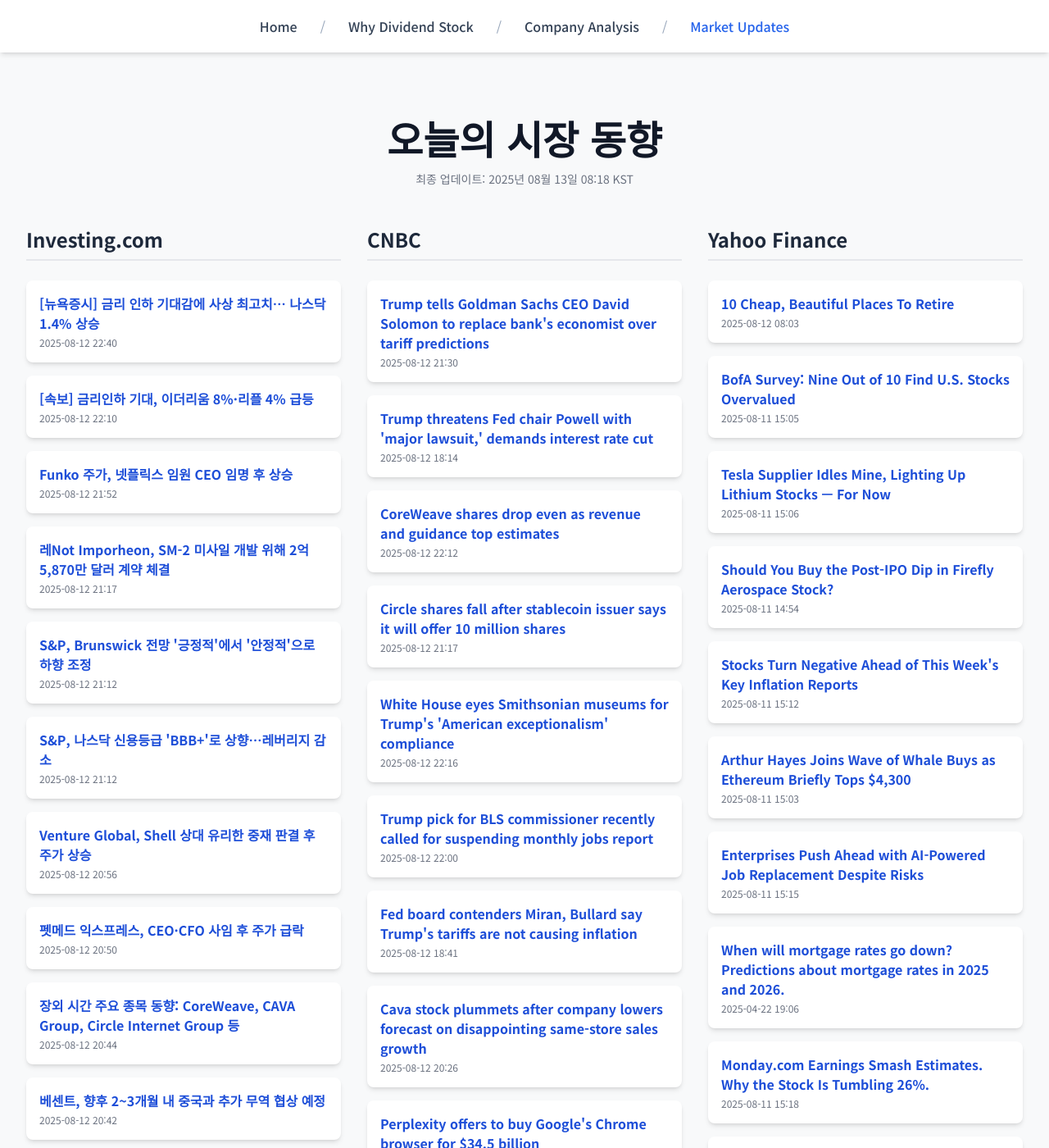
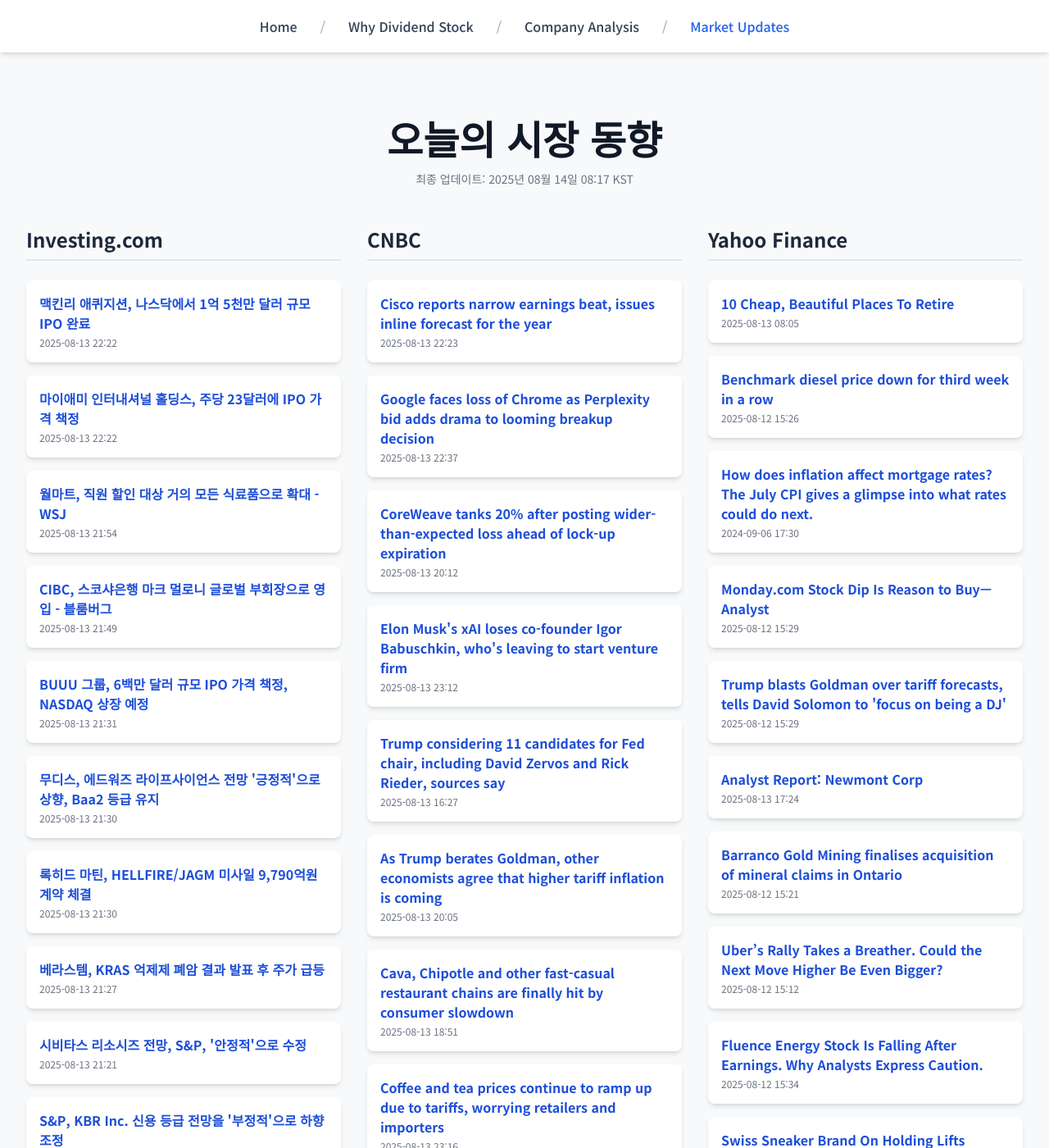
Before and after one commit to Kay-Hwang/my-company-analysis, a Jekyll site: the page built from market-updates.html, in a window 1280 px wide and 1400 px high. Shown: the whole window at 82% size. Built offline with Jekyll 4.4.1, drawn with Linux system fonts in a browser that asks for light colours; nearby versions of some CDN libraries; a script that is not in the unit is left out; some of the changed text lies outside the part shown.

Commit message:
Update daily data

```diff
--- a/_data/latest_data.json
+++ b/_data/latest_data.json
@@ -1,190 +1,190 @@
 {
-  "lastUpdated": "2025년 08월 13일 08:18 KST",
+  "lastUpdated": "2025년 08월 14일 08:17 KST",
   "news": {
     "investing": [
       {
-        "title": "[뉴욕증시] 금리 인하 기대감에 사상 최고치… 나스닥 1.4% 상승",
-        "link": "https://kr.investing.com/news/stock-market-news/article-1592290",
-        "pubDate": "2025-08-12 22:40:37",
-        "summary": "[뉴욕증시] 금리 인하 기대감에 사상 최고치… 나스닥 1.4% 상승"
+        "title": "맥킨리 애퀴지션, 나스닥에서 1억 5천만 달러 규모 IPO 완료",
+        "link": "https://kr.investing.com/news/stock-market-news/article-432SI-1594531",
+        "pubDate": "2025-08-13 22:22:13",
+        "summary": "맥킨리 애퀴지션, 나스닥에서 1억 5천만 달러 규모 IPO 완료"
       },
       {
-        "title": "[속보] 금리인하 기대, 이더리움 8%·리플 4% 급등",
-        "link": "https://kr.investing.com/news/stock-market-news/article-1592267",
-        "pubDate": "2025-08-12 22:10:37",
-        "summary": "[속보] 금리인하 기대, 이더리움 8%·리플 4% 급등"
+        "title": "마이애미 인터내셔널 홀딩스, 주당 23달러에 IPO 가격 책정",
+        "link": "https://kr.investing.com/news/stock-market-news/article-432SI-1594532",
+        "pubDate": "2025-08-13 22:22:08",
+        "summary": "마이애미 인터내셔널 홀딩스, 주당 23달러에 IPO 가격 책정"
       },
       {
-        "title": "Funko 주가, 넷플릭스 임원 CEO 임명 후 상승",
-        "link": "https://kr.investing.com/news/stock-market-news/article-93CH-1592244",
-        "pubDate": "2025-08-12 21:52:45",
-        "summary": "Funko 주가, 넷플릭스 임원 CEO 임명 후 상승"
+        "title": "월마트, 직원 할인 대상 거의 모든 식료품으로 확대 - WSJ",
+        "link": "https://kr.investing.com/news/stock-market-news/article-93CH-1594498",
+        "pubDate": "2025-08-13 21:54:39",
+        "summary": "월마트, 직원 할인 대상 거의 모든 식료품으로 확대 - WSJ"
       },
       {
-        "title": "레Not Imporheon, SM-2 미사일 개발 위해 2억 5,870만 달러 계약 체결",
-        "link": "https://kr.investing.com/news/stock-market-news/article-93CH-1592156",
-        "pubDate": "2025-08-12 21:17:47",
-        "summary": "레Not Imporheon, SM-2 미사일 개발 위해 2억 5,870만 달러 계약 체결"
+        "title": "CIBC, 스코샤은행 마크 멀로니 글로벌 부회장으로 영입 - 블룸버그",
+        "link": "https://kr.investing.com/news/stock-market-news/article-93CH-1594489",
+        "pubDate": "2025-08-13 21:49:37",
+        "summary": "CIBC, 스코샤은행 마크 멀로니 글로벌 부회장으로 영입 - 블룸버그"
       },
       {
-        "title": "S&P, Brunswick 전망 '긍정적'에서 '안정적'으로 하향 조정",
-        "link": "https://kr.investing.com/news/stock-market-news/article-93CH-1592139",
-        "pubDate": "2025-08-12 21:12:38",
-        "summary": "S&P, Brunswick 전망 '긍정적'에서 '안정적'으로 하향 조정"
+        "title": "BUUU 그룹, 6백만 달러 규모 IPO 가격 책정, NASDAQ 상장 예정",
+        "link": "https://kr.investing.com/news/stock-market-news/article-432SI-1594458",
+        "pubDate": "2025-08-13 21:31:05",
+        "summary": "BUUU 그룹, 6백만 달러 규모 IPO 가격 책정, NASDAQ 상장 예정"
       },
       {
-        "title": "S&P, 나스닥 신용등급 'BBB+'로 상향…레버리지 감소",
-        "link": "https://kr.investing.com/news/stock-market-news/article-93CH-1592138",
-        "pubDate": "2025-08-12 21:12:30",
-        "summary": "S&P, 나스닥 신용등급 'BBB+'로 상향…레버리지 감소"
+        "title": "무디스, 에드워즈 라이프사이언스 전망 '긍정적'으로 상향, Baa2 등급 유지",
+        "link": "https://kr.investing.com/news/stock-market-news/article-93CH-1594454",
+        "pubDate": "2025-08-13 21:30:20",
+        "summary": "무디스, 에드워즈 라이프사이언스 전망 '긍정적'으로 상향, Baa2 등급 유지"
       },
       {
-        "title": "Venture Global, Shell 상대 유리한 중재 판결 후 주가 상승",
-        "link": "https://kr.investing.com/news/stock-market-news/article-93CH-1592101",
-        "pubDate": "2025-08-12 20:56:00",
-        "summary": "Venture Global, Shell 상대 유리한 중재 판결 후 주가 상승"
+        "title": "록히드 마틴, HELLFIRE/JAGM 미사일 9,790억원 계약 체결",
+        "link": "https://kr.investing.com/news/stock-market-news/article-93CH-1594453",
+        "pubDate": "2025-08-13 21:30:19",
+        "summary": "록히드 마틴, HELLFIRE/JAGM 미사일 9,790억원 계약 체결"
       },
       {
-        "title": "펫메드 익스프레스, CEO·CFO 사임 후 주가 급락",
-        "link": "https://kr.investing.com/news/stock-market-news/article-93CH-1592093",
-        "pubDate": "2025-08-12 20:50:59",
-        "summary": "펫메드 익스프레스, CEO·CFO 사임 후 주가 급락"
+        "title": "베라스템, KRAS 억제제 폐암 결과 발표 후 주가 급등",
+        "link": "https://kr.investing.com/news/stock-market-news/article-93CH-1594448",
+        "pubDate": "2025-08-13 21:27:38",
+        "summary": "베라스템, KRAS 억제제 폐암 결과 발표 후 주가 급등"
       },
       {
-        "title": "장외 시간 주요 종목 동향: CoreWeave, CAVA Group, Circle Internet Group 등",
-        "link": "https://kr.investing.com/news/stock-market-news/article-432SI-1592085",
-        "pubDate": "2025-08-12 20:44:17",
-        "summary": "장외 시간 주요 종목 동향: CoreWeave, CAVA Group, Circle Internet Group 등"
+        "title": "시비타스 리소시즈 전망, S&P, '안정적'으로 수정",
+        "link": "https://kr.investing.com/news/stock-market-news/article-93CH-1594436",
+        "pubDate": "2025-08-13 21:21:55",
+        "summary": "시비타스 리소시즈 전망, S&P, '안정적'으로 수정"
       },
       {
-        "title": "베센트, 향후 2~3개월 내 중국과 추가 무역 협상 예정",
-        "link": "https://kr.investing.com/news/stock-market-news/article-93CH-1592071",
-        "pubDate": "2025-08-12 20:42:18",
-        "summary": "베센트, 향후 2~3개월 내 중국과 추가 무역 협상 예정"
+        "title": "S&P, KBR Inc. 신용 등급 전망을 '부정적'으로 하향 조정",
+        "link": "https://kr.investing.com/news/stock-market-news/article-93CH-1594432",
+        "pubDate": "2025-08-13 21:20:25",
+        "summary": "S&P, KBR Inc. 신용 등급 전망을 '부정적'으로 하향 조정"
       }
     ],
     "cnbc": [
       {
-        "title": "Trump tells Goldman Sachs CEO David Solomon to replace bank's economist over tariff predictions",
-        "link": "https://www.cnbc.com/2025/08/12/trump-solomon-goldman-sachs-economist-tariffs.html",
-        "pubDate": "Tue, 12 Aug 2025 21:30:39 GMT",
-        "summary": "President Donald Trump said that Goldman Sachs boss David Solomon should \"just focus on being a DJ\" if he does not get a new economist."
+        "title": "Cisco reports narrow earnings beat, issues inline forecast for the year",
+        "link": "https://www.cnbc.com/2025/08/13/cisco-csco-q4-earnings-report-2025.html",
+        "pubDate": "Wed, 13 Aug 2025 22:23:06 GMT",
+        "summary": "Cisco posted Q4 revenue up 7.6% to $14.67 billion and its 2026 forecast on track with strong AI infrastructure orders."
       },
       {
-        "title": "Trump threatens Fed chair Powell with 'major lawsuit,' demands interest rate cut",
-        "link": "https://www.cnbc.com/2025/08/12/trump-fed-powell-lawsuit-washington-building.html",
-        "pubDate": "Tue, 12 Aug 2025 18:14:44 GMT",
-        "summary": "President Trump blasted Federal Reserve Chair Jerome Powell over the multibillion-dollar renovation of the central bank's headquarters."
+        "title": "Google faces loss of Chrome as Perplexity bid adds drama to looming breakup decision",
+        "link": "https://www.cnbc.com/2025/08/13/google-antitrust-chrome-perplexity-ai-youtube.html",
+        "pubDate": "Wed, 13 Aug 2025 22:37:15 GMT",
+        "summary": "Perplexity AI's offer of $34.5 billion for Google's Chrome browser is a lot lower than where some analysts value the business."
       },
       {
-        "title": "CoreWeave shares drop even as revenue and guidance top estimates",
-        "link": "https://www.cnbc.com/2025/08/12/coreweave-crwv-q2-earnings-report-2025.html",
-        "pubDate": "Tue, 12 Aug 2025 22:12:12 GMT",
-        "summary": "CoreWeave expanded its business with OpenAI during the second quarter, and it's also working with banks Goldman Sachs and Morgan Stanley."
+        "title": "CoreWeave tanks 20% after posting wider-than-expected loss ahead of lock-up expiration",
+        "link": "https://www.cnbc.com/2025/08/13/coreweave-stock-loss-lockup.html",
+        "pubDate": "Wed, 13 Aug 2025 20:12:24 GMT",
+        "summary": "CoreWeave's stock dropped 20% after the renter of artificial intelligence data centers reported a bigger-than-expected loss."
       },
       {
-        "title": "Circle shares fall after stablecoin issuer says it will offer 10 million shares",
-        "link": "https://www.cnbc.com/2025/08/12/circle-shares-fall-after-stablecoin-issuer-says-it-will-offer-10-million-shares.html",
-        "pubDate": "Tue, 12 Aug 2025 21:17:13 GMT",
-        "summary": "Circle Internet Group shares fell after the company said it would offer 10 million Class A common shares."
+        "title": "Elon Musk's xAI loses co-founder Igor Babuschkin, who's leaving to start venture firm",
+        "link": "https://www.cnbc.com/2025/08/13/elon-musks-xai-loses-co-founder-igor-babuschkin-for-venture-firm.html",
+        "pubDate": "Wed, 13 Aug 2025 23:12:16 GMT",
+        "summary": "Igor Babuschkin, who helped start xAI in 2023, said in a post on X that he's leaving the artificial intelligence startup to launch his own venture firm."
       },
       {
-        "title": "White House eyes Smithsonian museums for Trump's 'American exceptionalism' compliance",
-        "link": "https://www.cnbc.com/2025/08/12/trump-white-house-smithsonian-museum-american.html",
-        "pubDate": "Tue, 12 Aug 2025 22:16:16 GMT",
-        "summary": "The Smithsonian museums will get four months to make \"content corrections\" if exhibits don't match a directive by President Trump."
+        "title": "Trump considering 11 candidates for Fed chair, including David Zervos and Rick Rieder, sources say",
+        "link": "https://www.cnbc.com/2025/08/13/trump-considering-11-candidates-for-fed-chair-including-david-zervos-and-rick-rieder-sources-say.html",
+        "pubDate": "Wed, 13 Aug 2025 16:27:34 GMT",
+        "summary": "The size of the Fed Chair candidate list and the process described suggest a decision is not imminent and could take a considerable amount of time."
       },
       {
-        "title": "Trump pick for BLS commissioner recently called for suspending monthly jobs report",
-        "link": "https://www.cnbc.com/2025/08/12/trump-bls-antoni-jobs-report-data.html",
-        "pubDate": "Tue, 12 Aug 2025 22:00:40 GMT",
-        "summary": "Heritage Foundation economist E.J. Antoni questioned the reports' accuracy after President Donald Trump fired the prior Bureau of Labor Statistics chief."
+        "title": "As Trump berates Goldman, other economists agree that higher tariff inflation is coming",
+        "link": "https://www.cnbc.com/2025/08/13/as-trump-berates-goldman-other-economists-agree-that-higher-tariff-inflation-is-coming.html",
+        "pubDate": "Wed, 13 Aug 2025 20:05:20 GMT",
+        "summary": "Goldman Sachs is taking the heat for its call that heavier tariff-induced consumer inflation is ahead, but it's far from alone in that view."
       },
       {
-        "title": "Fed board contenders Miran, Bullard say Trump's tariffs are not causing inflation",
-        "link": "https://www.cnbc.com/2025/08/12/fed-board-contenders-miran-bullard-say-trumps-tariffs-are-not-causing-inflation.html",
-        "pubDate": "Tue, 12 Aug 2025 18:41:16 GMT",
-        "summary": "Both did not commit to how they would vote on interest rates. However, they praised Trump's pro-growth agenda."
+        "title": "Cava, Chipotle and other fast-casual restaurant chains are finally hit by consumer slowdown",
+        "link": "https://www.cnbc.com/2025/08/13/cava-chipotle-sweetgreen-report-slower-sales.html",
+        "pubDate": "Wed, 13 Aug 2025 18:51:02 GMT",
+        "summary": "After bucking industry trends, fast-casual chains like Chipotle and Cava are finally feeling the consumer slowdown."
       },
       {
-        "title": "Cava stock plummets after company lowers forecast on disappointing same-store sales growth",
-        "link": "https://www.cnbc.com/2025/08/12/cava-q2-2025-earningshtml.html",
-        "pubDate": "Tue, 12 Aug 2025 20:26:28 GMT",
-        "summary": "Cava also announced an investment in Hyphen, a restaurant automation startup."
+        "title": "Coffee and tea prices continue to ramp up due to tariffs, worrying retailers and importers",
+        "link": "https://www.cnbc.com/2025/08/13/coffee-and-tea-prices-ramp-up-due-to-tariffs.html",
+        "pubDate": "Wed, 13 Aug 2025 23:16:38 GMT",
+        "summary": "According to the Bureau of Labor Statistics, coffee prices surged 14.5% in July year over year. The average retail price for a pound of ground coffee hit $8.41."
       },
       {
-        "title": "Perplexity offers to buy Google's Chrome browser for $34.5 billion",
-        "link": "https://www.cnbc.com/2025/08/12/perplexity-google-chrome-ai.html",
-        "pubDate": "Tue, 12 Aug 2025 18:10:46 GMT",
-        "summary": "AI startup Perplexity has offered to buy Google's Chrome browser for $34.5 billion"
+        "title": "Trump's budget bill made 529 college savings plans even more powerful—here's what it means for your money",
+        "link": "https://www.cnbc.com/2025/08/13/trumps-budget-bill-made-529-college-savings-plans-more-powerful-heres-what-it-means-for-your-money.html",
+        "pubDate": "Wed, 13 Aug 2025 18:48:47 GMT",
+        "summary": "The 'big beautiful' budget bill expands the tax advantages of 529 accounts, vehicles that parents have traditionally used to save for their kids' college costs."
       },
       {
-        "title": "Here’s the inflation breakdown for July 2025 — in one chart",
-        "link": "https://www.cnbc.com/2025/08/12/heres-the-inflation-breakdown-for-july-2025-in-one-chart.html",
-        "pubDate": "Tue, 12 Aug 2025 18:57:55 GMT",
-        "summary": "The consumer price index rose 2.7% in July on an annual basis. There's some evidence tariffs are putting upward pressure on inflation, economists said."
+        "title": "Nearly 1 in 5 older student loan borrowers are seriously delinquent as Trump steps up collections",
+        "link": "https://www.cnbc.com/2025/08/13/older-student-loan-delinquencies-under-trump.html",
+        "pubDate": "Wed, 13 Aug 2025 17:23:37 GMT",
+        "summary": "There's still time for older student loan borrowers who are behind on their bills to avoid default, and garnishment of their retirement benefits and wages."
       }
     ],
     "yahoo": [
       {
         "title": "10 Cheap, Beautiful Places To Retire",
         "link": "https://finance.yahoo.com/news/15-cheap-beautiful-places-retire-143120191.html",
-        "pubDate": "2025-08-12T08:03:11Z",
+        "pubDate": "2025-08-13T08:05:07Z",
         "summary": "10 Cheap, Beautiful Places To Retire"
       },
       {
-        "title": "BofA Survey: Nine Out of 10 Find U.S. Stocks Overvalued",
-        "link": "https://www.barrons.com/livecoverage/stock-market-news-today-081125/card/bofa-survey-nine-out-of-10-find-u-s-stocks-overvalued-xvogEBAPgiK2m7JbT2UR?siteid=yhoof2&yptr=yahoo",
-        "pubDate": "2025-08-11T15:05:45Z",
-        "summary": "BofA Survey: Nine Out of 10 Find U.S. Stocks Overvalued"
+        "title": "Benchmark diesel price down for third week in a row",
+        "link": "https://finance.yahoo.com/news/benchmark-diesel-price-down-third-152650280.html",
+        "pubDate": "2025-08-12T15:26:50Z",
+        "summary": "Benchmark diesel price down for third week in a row"
       },
       {
-        "title": "Tesla Supplier Idles Mine, Lighting Up Lithium Stocks — For Now",
-        "link": "https://www.investors.com/news/tesla-supplier-catl-idles-mine-lithium-stocks-alb-sqm/?src=A00220&yptr=yahoo",
-        "pubDate": "2025-08-11T15:06:30Z",
-        "summary": "Tesla Supplier Idles Mine, Lighting Up Lithium Stocks — For Now"
+        "title": "How does inflation affect mortgage rates? The July CPI gives a glimpse into what rates could do next.",
+        "link": "https://finance.yahoo.com/personal-finance/mortgages/article/how-does-inflation-affect-mortgage-rates-the-july-cpi-gives-a-glimpse-into-what-rates-could-do-next-173028656.html",
+        "pubDate": "2024-09-06T17:30:28Z",
+        "summary": "How does inflation affect mortgage rates? The July CPI gives a glimpse into what rates could do next."
       },
       {
-        "title": "Should You Buy the Post-IPO Dip in Firefly Aerospace Stock?",
-        "link": "https://finance.yahoo.com/news/buy-post-ipo-dip-firefly-145453861.html",
-        "pubDate": "2025-08-11T14:54:53Z",
-        "summary": "Should You Buy the Post-IPO Dip in Firefly Aerospace Stock?"
+        "title": "Monday.com Stock Dip Is Reason to Buy—Analyst",
+        "link": "https://www.barrons.com/articles/monday-com-stock-buy-ai-revenue-46d8a04b?siteid=yhoof2&yptr=yahoo",
+        "pubDate": "2025-08-12T15:29:00Z",
+        "summary": "Monday.com Stock Dip Is Reason to Buy—Analyst"
       },
       {
-        "title": "Stocks Turn Negative Ahead of This Week's Key Inflation Reports",
-        "link": "https://finance.yahoo.com/news/stocks-turn-mixed-ahead-weeks-151239610.html",
-        "pubDate": "2025-08-11T15:12:39Z",
-        "summary": "Stocks Turn Negative Ahead of This Week's Key Inflation Reports"
+        "title": "Trump blasts Goldman over tariff forecasts, tells David Solomon to 'focus on being a DJ'",
+        "link": "https://finance.yahoo.com/news/trump-blasts-goldman-over-tariff-forecasts-tells-david-solomon-to-focus-on-being-a-dj-152952355.html",
+        "pubDate": "2025-08-12T15:29:52Z",
+        "summary": "Trump blasts Goldman over tariff forecasts, tells David Solomon to 'focus on being a DJ'"
       },
       {
-        "title": "Arthur Hayes Joins Wave of Whale Buys as Ethereum Briefly Tops $4,300",
-        "link": "https://finance.yahoo.com/news/arthur-hayes-joins-wave-whale-150342351.html",
-        "pubDate": "2025-08-11T15:03:42Z",
-        "summary": "Arthur Hayes Joins Wave of Whale Buys as Ethereum Briefly Tops $4,300"
+        "title": "Analyst Report: Newmont Corp",
+        "link": "https://finance.yahoo.com/research/reports/ARGUS_3235_AnalystReport_1755105846000?yptr=yahoo&ncid=yahooproperties_plusresear_nm5q6ze1cei",
+        "pubDate": "2025-08-13T17:24:06Z",
+        "summary": "Analyst Report: Newmont Corp"
       },
       {
-        "title": "Enterprises Push Ahead with AI-Powered Job Replacement Despite Risks",
-        "link": "https://finance.yahoo.com/news/enterprises-push-ahead-ai-powered-151500019.html",
-        "pubDate": "2025-08-11T15:15:00Z",
-        "summary": "Enterprises Push Ahead with AI-Powered Job Replacement Despite Risks"
+        "title": "Barranco Gold Mining finalises acquisition of mineral claims in Ontario",
+        "link": "https://finance.yahoo.com/news/barranco-gold-mining-finalises-acquisition-152136688.html",
+        "pubDate": "2025-08-12T15:21:36Z",
+        "summary": "Barranco Gold Mining finalises acquisition of mineral claims in Ontario"
       },
       {
-        "title": "When will mortgage rates go down? Predictions about mortgage rates in 2025 and 2026.",
-        "link": "https://finance.yahoo.com/personal-finance/mortgages/article/when-will-mortgage-rates-go-down-predictions-about-mortgage-rates-in-2025-and-2026-190610774.html",
-        "pubDate": "2025-04-22T19:06:10Z",
-        "summary": "When will mortgage rates go down? Predictions about mortgage rates in 2025 and 2026."
+        "title": "Uber’s Rally Takes a Breather. Could the Next Move Higher Be Even Bigger?",
+        "link": "https://finance.yahoo.com/news/uber-rally-takes-breather-could-151229288.html",
+        "pubDate": "2025-08-12T15:12:29Z",
+        "summary": "Uber’s Rally Takes a Breather. Could the Next Move Higher Be Even Bigger?"
       },
       {
-        "title": "Monday.com Earnings Smash Estimates. Why the Stock Is Tumbling 26%.",
-        "link": "https://www.barrons.com/articles/monday-com-earnings-stock-price-bc8e10fc?siteid=yhoof2&yptr=yahoo",
-        "pubDate": "2025-08-11T15:18:00Z",
-        "summary": "Monday.com Earnings Smash Estimates. Why the Stock Is Tumbling 26%."
+        "title": "Fluence Energy Stock Is Falling After Earnings. Why Analysts Express Caution.",
+        "link": "https://www.barrons.com/articles/fluence-earnings-stock-price-1e7fbfac?siteid=yhoof2&yptr=yahoo",
+        "pubDate": "2025-08-12T15:34:00Z",
+        "summary": "Fluence Energy Stock Is Falling After Earnings. Why Analysts Express Caution."
       },
       {
-        "title": "Tegna Stock Soars 30% on Reports of Nexstar Buy Talks. Why It Makes Sense.",
-        "link": "https://www.barrons.com/articles/tegna-stock-nexstar-acquisition-649b0c94?siteid=yhoof2&yptr=yahoo",
-        "pubDate": "2025-08-11T15:18:00Z",
-        "summary": "Tegna Stock Soars 30% on Reports of Nexstar Buy Talks. Why It Makes Sense."
+        "title": "Swiss Sneaker Brand On Holding Lifts Guidance Following Sales Surge",
+        "link": "https://www.wsj.com/business/retail/on-holding-shares-rise-after-raising-outlook-following-sales-surge-2a34eb7b?siteid=yhoof2&yptr=yahoo",
+        "pubDate": "2025-08-12T15:08:00Z",
+        "summary": "Swiss Sneaker Brand On Holding Lifts Guidance Following Sales Surge"
       }
     ]
   }
```
